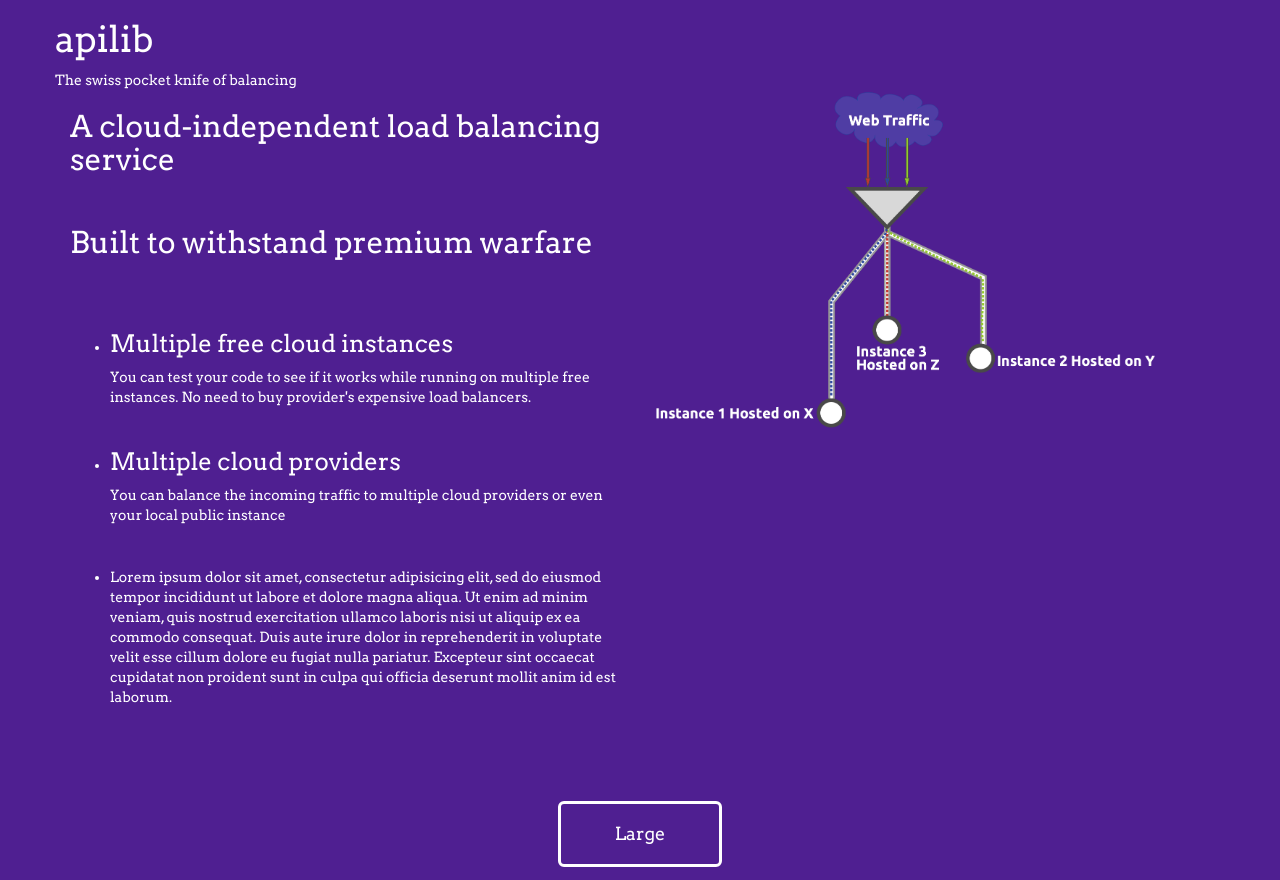
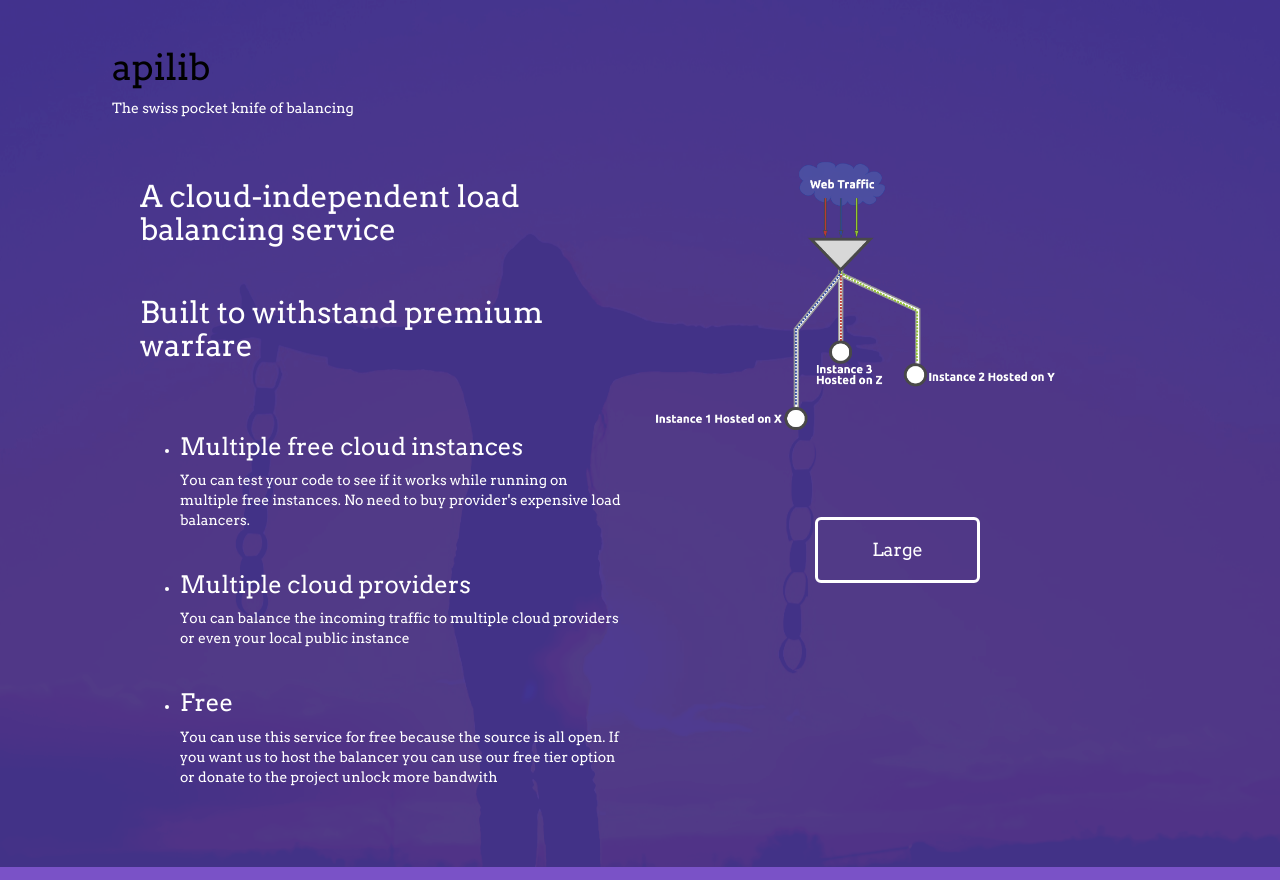
Before and after one commit to dooreemee/apilb, a plain HTML site: page index.html in a window 1280 px wide. Shown: the top 880 px of the page. Drawn offline with nearby package versions, Linux system fonts and the light colour scheme.

Commit message:
lunch after-time commit

```diff
--- a/css/style.css
+++ b/css/style.css
@@ -2,15 +2,24 @@
 @import url(http://fonts.googleapis.com/css?family=Arvo:400,700,700italic);
 * {
 	font-family: 'Arvo', serif;
+	color: white;
+}
+
+@media only screen and (max-width : 400px) {
+	#rowOne { padding: 0em !important};
 }
 
 ul li { margin-top: 3em; }
+section { padding: 2em 0 5em 0; }
+/*IDs*/
 
-/*IDs*/
+#header { padding-left: 8em; color:  black;}
+#rowOne { padding-top: 3em;padding-left: 10em; padding-right: 10em;}
 #LearnMore { padding-top: 6em }
 #circleimg { border-radius: 50% }
-#firstRow { background-color: #4F1F91; color: white; padding: 0 0 5em 0; }
-#secondRow { background-color: #7A52C7; color: white;padding: 5em 0 5em 0; }
+#firstRow { background-color: #4F1F91; background-image: url('../imgs/head.png');  }
+#secondRow { background-color: #7A52C7; }
 #thirdRow { background-color: #0047BE;}
 #title { padding-bottom: 1em;}
 #buttonL { border: 3px solid white; color: white; background-color: transparent; padding: 1em 3em 1em 3em;}
+#footerRow { color: black;}
--- a/index.html
+++ b/index.html
@@ -7,13 +7,14 @@
 
 </head>
 <body>
-<section id="firstRow">
-<div class="container">
-		<div class="row">
-			<h1 class="">apilib</h1>
-			<span class="">The swiss pocket knife of balancing</span>
+<div class="container-fluid">
+
+	<section class="row" id="firstRow">
+		<div id="header">
+			<h1>apilib</h1>
+			<span>The swiss pocket knife of balancing</span>
 			</div>
-		<div class="row">
+			<div class="row" id="rowOne">
 				<div class="col-md-6">
 					<h2 class="" id="title">A cloud-independent load balancing service</h2>
 
@@ -22,35 +23,31 @@
 					<ul class="droppedHover">
 						<li class="">
 							<h3>Multiple free cloud instances</h3>
-						You can test your code to see if it works while running on multiple free instances. No need to buy provider's expensive load balancers.
+							<p>You can test your code to see if it works while running on multiple free instances. No need to buy provider's expensive load balancers.</p>
 						</li>
 						<li class="">
 							<h3>Multiple cloud providers</h3>
-						You can balance the incoming traffic to multiple cloud providers or even your local public instance
-					</li>
+<p>							You can balance the incoming traffic to multiple cloud providers or even your local public instance
+						</p>						</li>
 						<li class="">
-						<h3></h3>
-							Lorem ipsum dolor sit amet, consectetur adipisicing elit, sed do eiusmod
-						tempor incididunt ut labore et dolore magna aliqua. Ut enim ad minim veniam,
-						quis nostrud exercitation ullamco laboris nisi ut aliquip ex ea commodo
-						consequat. Duis aute irure dolor in reprehenderit in voluptate velit esse
-						cillum dolore eu fugiat nulla pariatur. Excepteur sint occaecat cupidatat
-						non proident sunt in culpa qui officia deserunt mollit anim id est laborum.
+							<h3>Free</h3>
+							<p>You can use this service for free because the source is all open.
+							If you want us to host the balancer you can use our free tier option or donate to the project unlock more bandwith</p>
+
 						</li>
 					</ul>
 				</div>
 
-			<div class="col-md-6" id="graph"><img src="imgs/exp.png" width="500px" /></div>
-			<div class="col-md-12" id="LearnMore">
+				<div class="col-md-6" id="graph"><img src="imgs/exp.png" width="400px" /> <div class="col-md-12" id="LearnMore">
 					<p class="text-center">
 						<button class="btn btn-lg" id="buttonL">Large</button>
 					</p>
-			</div>
+				</div></div>
 			</div>
 
 	</section>
-<section id="secondRow">
-	<div class="row">
+	<section class="row" id="secondRow">
+
 			<div class="col-md-12">
 			<h1 class="text-center" id="title">Why load balancing?</h1>
 			</div>
@@ -72,17 +69,20 @@
 			<div class="col-md-4 text-center">
 				<img id="circleimg" src="//placehold.it/200x200">
 			</div>
-	</div>
 	</section>
-<section id="thirdRow">
-  <div class="row" >
+
+	<section class="row" id="thirdRow">
 		<ul class="bxslider" >
 		  <li><img src="//placehold.it/800x200" title="We support heroku" /></li>
 		  <li><img src="//placehold.it/800x200" title="We support Azure" /></li>
 		  <li><img src="//placehold.it/800x200" title="We support Openshift" /></li>
 		  <li><img src="//placehold.it/800x200" title="We support this too"/></li>
 		</ul>
-  </div>
+	</section>
+	<section>
+	  <footer class="row" id="footerRow">
+	  	Bettiolo + fenice
+	  </footer>
 	</section>
 </div>
 </body>
```
Also changed, not shown: imgs/head.png (added). Lines whose indentation alone changed are shown as unchanged.
